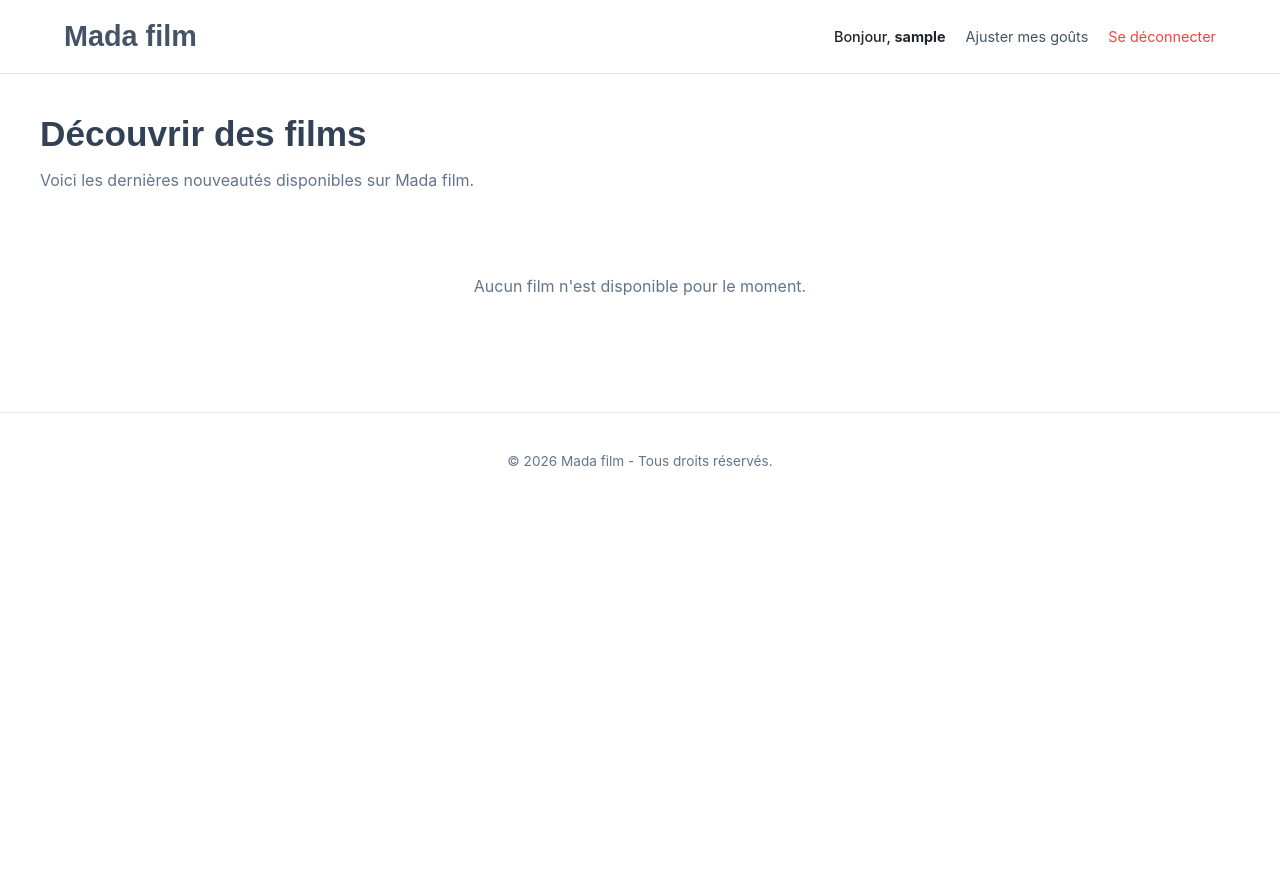
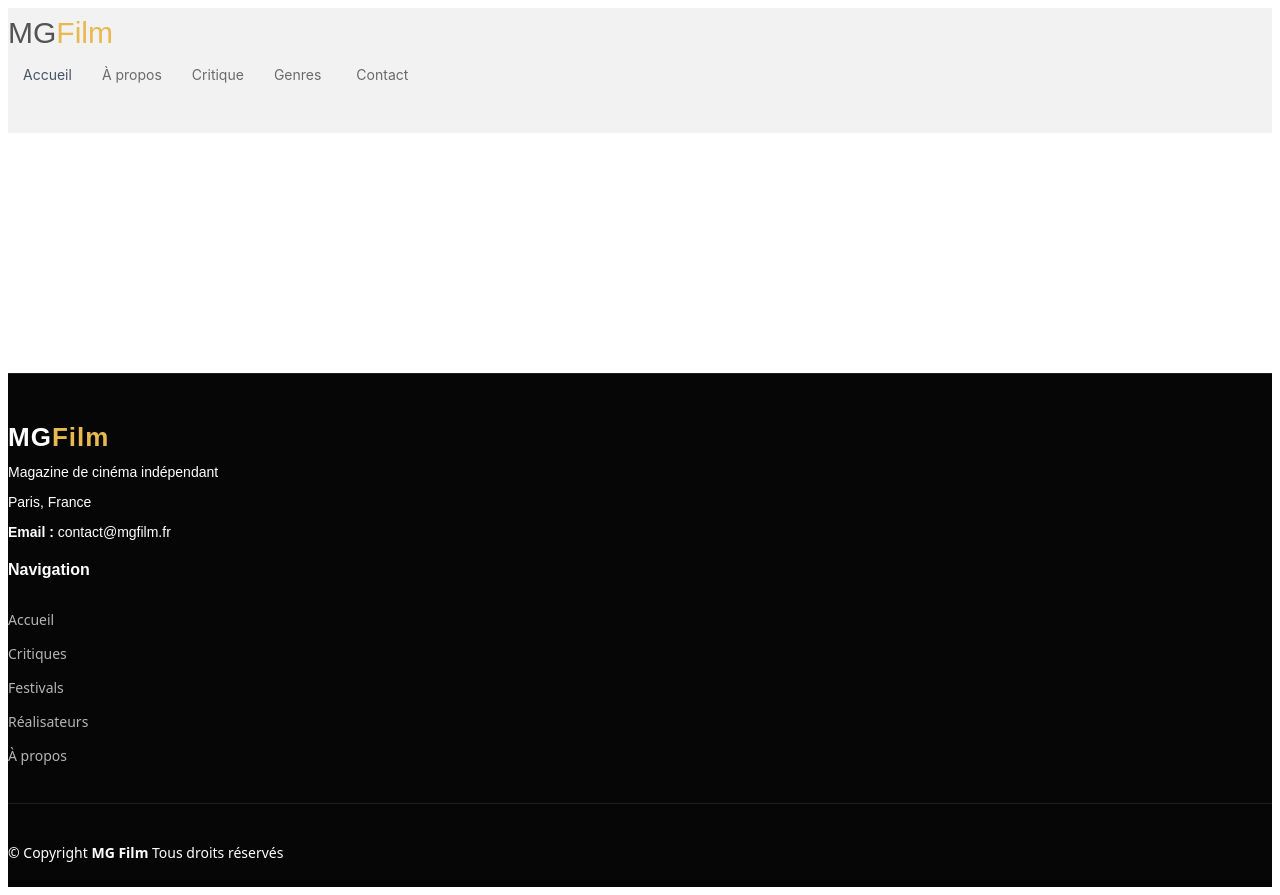
Before and after one commit to Hamzah0071/mada-film, a PHP site: page /film_page in a window 1280 px wide. Before the commit the page ends 466 px from the top, so only its background shows below. Run offline with PHP 8.4, Linux system fonts and the light colour scheme; the visitor is signed in with stand-in values (Sample User, id 1); data that the repository does not hold is empty.

Commit message:
Sur la branche prototype reorganitation des fichier

```diff
--- a/views/connexion.view.php
+++ b/views/connexion.view.php
@@ -39,7 +39,7 @@ if ($_SERVER["REQUEST_METHOD"] === "POST" && isset($_POST['action']) && $_POST['
                 $_SESSION['user_role'] = $user['role'];
 
                 // Redirection vers l'accueil ou le tableau de bord
-                header('Location: ../index.php');
+                header('Location: film_page.view.php');
                 exit();
             } else {
                 $erreurs[] = "Identifiants incorrects.";
@@ -49,7 +49,7 @@ if ($_SERVER["REQUEST_METHOD"] === "POST" && isset($_POST['action']) && $_POST['
             error_log("Erreur connexion: " . $e->getMessage());
         }
     }
-    header("Location: film_page.view.php");
+
 }
 ?>
 <!DOCTYPE html>
--- a/views/film_page.view.php
+++ b/views/film_page.view.php
@@ -43,217 +43,223 @@ try {
 }
 ?>
 <!DOCTYPE html>
-<html lang='fr'>
+<html lang="fr">
 <head>
-    <meta charset='utf-8'>
-    <meta name='viewport' content='width=device-width, initial-scale=1'>
-    <title>Mada Film - Vos Films</title>
-    <link rel='stylesheet' href='../assets/css/main.css'>
-    <style>
-        :root {
-            --font-serif: "EB Garamond", serif;
-            --font-sans: "Inter", sans-serif;
-            --bg-color: #ffffff;
-            --text-color: #212529;
-            --accent-color: #465367;
-            --muted-color: #64748b;
-            --card-bg: #f8fafc;
-            --border-color: #e2e8f0;
-        }
+  <meta charset="utf-8">
+  <meta content="width=device-width, initial-scale=1.0" name="viewport">
+  <title>MG Film — Cinéma & Critiques</title>
+  <meta name="description" content="Actualités cinéma, critiques de films, analyses et tendances du 7ème art">
+  <meta name="keywords" content="cinéma, films, critiques, sorties, acteurs, réalisateurs">
+  <link rel="icon" type="image/x-icon" href="../assets/logo.png">
+  <!-- Main CSS File -->
+  <link href="../assets/css/main.css" rel="stylesheet">
 
-        body {
-            font-family: var(--font-serif);
-            background-color: var(--bg-color);
-            color: var(--text-color);
-            margin: 0;
-            padding: 0;
-        }
+  <style>
+    /* ─── Film-themed overrides ─── */
+    :root {
+      --film-gold: #e8b94f;
+      --film-dark: #0d0d0d;
+      --film-red:  #c0392b;
+    }
 
-        /* Header Style */
-        header {
-            display: flex;
-            justify-content: space-between;
-            align-items: center;
-            padding: 20px 5%;
-            border-bottom: 1px solid var(--border-color);
-            background-color: #fff;
-        }
+    /* Star rating helper */
+    .stars { color: var(--film-gold); font-size: .85rem; letter-spacing: 1px; }
 
-        header h1 {
-            font-size: 1.8rem;
-            color: var(--accent-color);
-            margin: 0;
-        }
+    /* Badge pill for genre/category */
+    .genre-pill {
+      display: inline-block;
+      padding: 2px 10px;
+      border-radius: 20px;
+      font-size: .7rem;
+      font-weight: 700;
+      letter-spacing: .06em;
+      text-transform: uppercase;
+    }
+    .genre-pill.action   { background: #c0392b22; color: #c0392b; }
+    .genre-pill.drama    { background: #2980b922; color: #2980b9; }
+    .genre-pill.sci-fi   { background: #8e44ad22; color: #8e44ad; }
+    .genre-pill.thriller { background: #e67e2222; color: #e67e22; }
+    .genre-pill.comedy   { background: #27ae6022; color: #27ae60; }
+    .genre-pill.animation{ background: #16a08522; color: #16a085; }
 
-        .user-nav {
-            font-family: var(--font-sans);
-            font-size: 0.9rem;
-            display: flex;
-            align-items: center;
-            gap: 20px;
-        }
+    /* Slider overlay tweak — make text pop on film stills */
+    .slider .swiper-slide .content {
+      background: linear-gradient(to top, rgba(0,0,0,.85) 0%, rgba(0,0,0,.25) 70%, transparent 100%);
+    }
+    .slider .swiper-slide .content .meta-row {
+      display: flex; align-items: center; gap: .6rem;
+      margin-bottom: .4rem; font-size: .8rem; color: #bbb;
+    }
+    .slider .swiper-slide .content .stars { font-size: 1rem; }
 
-        .user-nav span {
-            font-weight: 500;
-        }
+    /* Post entry mini-meta */
+    .film-meta {
+      display: flex; align-items: center; gap: .5rem;
+      font-size: .75rem; color: #888; margin-bottom: .3rem;
+    }
+    .film-meta .stars { font-size: .75rem; }
 
-        .btn-logout {
-            color: #ef4444;
-            text-decoration: none;
-            transition: opacity 0.2s;
-        }
-        .btn-logout:hover { opacity: 0.8; }
+    /* "En salle" badge */
+    .in-theaters {
+      display: inline-block;
+      background: var(--film-red);
+      color: #fff;
+      font-size: .65rem; font-weight: 700;
+      padding: 1px 7px; border-radius: 3px;
+      text-transform: uppercase; letter-spacing: .07em;
+    }
 
-        /* Main Content */
-        main {
-            max-width: 1200px;
-            margin: 40px auto;
-            padding: 0 20px;
-        }
+    /* Trending list tweak */
+    .trending .trending-post li a h3 { font-size: .88rem; }
 
-        .section-title {
-            font-size: 2.2rem;
-            margin-bottom: 8px;
-            color: #334155;
-        }
+    /* Director credit line */
+    .director-line { font-size: .8rem; color: #777; margin-bottom: .3rem; }
+    .director-line span { color: #444; font-weight: 600; }
 
-        .section-subtitle {
-            font-family: var(--font-sans);
-            font-size: 1rem;
-            color: var(--muted-color);
-            margin-bottom: 30px;
-        }
+    /* Section accent bar */
+    .section-title h2::after {
+      content: '';
+      display: block;
+      width: 40px;
+      height: 3px;
+      background: var(--film-gold);
+      margin-top: 6px;
+    }
+  </style>
+</head>
 
-        /* Grille des Films */
-        .movies-grid {
-            display: grid;
-            grid-template-columns: repeat(auto-fill, minmax(250px, 1fr));
-            gap: 30px;
-        }
+<body class="index-page">
 
-        .movie-card {
-            background-color: var(--card-bg);
-            border: 1px solid var(--border-color);
-            border-radius: 8px;
-            overflow: hidden;
-            display: flex;
-            flex-direction: column;
-            transition: transform 0.2s, box-shadow 0.2s;
-        }
+  <header id="header" class="header d-flex align-items-center sticky-top">
+    <div class="container position-relative d-flex align-items-center justify-content-between">
 
-        .movie-card:hover {
-            transform: translateY(-5px);
-            box-shadow: 0 10px 20px rgba(0,0,0,0.05);
-        }
+      <a href="index.html" class="logo d-flex align-items-center me-auto me-xl-0">
+        <h1 class="sitename">MG<span style="color:var(--film-gold)">Film</span></h1>
+      </a>
 
-        .movie-img-wrapper {
-            width: 100%;
-            height: 350px;
-            background-color: #cbd5e1;
-            overflow: hidden;
-        }
+      <nav id="navmenu" class="navmenu">
+        <ul>
+          <li><a href="index.html" class="active">Accueil</a></li>
+          <li><a href="about.html">À propos</a></li>
+          <li><a href="single-post.html">Critique</a></li>
+          <li class="dropdown"><a href="#"><span>Genres</span> <i class="bi bi-chevron-down toggle-dropdown"></i></a>
+            <ul>
+              <li><a href="category.html">Action & Aventure</a></li>
+              <li><a href="category.html">Drame</a></li>
+              <li><a href="category.html">Science-Fiction</a></li>
+              <li><a href="category.html">Comédie</a></li>
+              <li class="dropdown"><a href="#"><span>Plus de genres</span> <i class="bi bi-chevron-down toggle-dropdown"></i></a>
+                <ul>
+                  <li><a href="#">Thriller</a></li>
+                  <li><a href="#">Animation</a></li>
+                  <li><a href="#">Horreur</a></li>
+                  <li><a href="#">Documentaire</a></li>
+                  <li><a href="#">Romance</a></li>
+                </ul>
+              </li>
+            </ul>
+          </li>
+          <li><a href="contact.html">Contact</a></li>
+        </ul>
+        <i class="mobile-nav-toggle d-xl-none bi bi-list"></i>
+      </nav>
 
-        .movie-img-wrapper img {
-            width: 100%;
-            height: 100%;
-            object-fit: cover;
-        }
+      <div class="header-social-links">
+        <a href="#" class="twitter"><i class="bi bi-twitter-x"></i></a>
+        <a href="#" class="facebook"><i class="bi bi-facebook"></i></a>
+        <a href="#" class="instagram"><i class="bi bi-instagram"></i></a>
+        <a href="#" class="linkedin"><i class="bi bi-linkedin"></i></a>
+      </div>
 
-        .movie-info {
-            padding: 20px;
-            display: flex;
-            flex-direction: column;
-            flex-grow: 1;
-        }
+    </div>
+  </header>
 
-        .movie-title {
-            font-size: 1.4rem;
-            margin-bottom: 5px;
-            color: #1e293b;
-            line-height: 1.2;
-        }
+  <main class="main">
+    <!-- espace de films -->
+   <section>
 
-        .movie-meta {
-            font-family: var(--font-sans);
-            font-size: 0.85rem;
-            color: var(--muted-color);
-            margin-bottom: 12px;
-        }
 
-        .movie-desc {
-            font-size: 0.95rem;
-            color: #475569;
-            line-height: 1.5;
-            display: -webkit-box;
-            -webkit-line-clamp: 3;
-            -webkit-box-orient: vertical;
-            overflow: hidden;
-            margin-bottom: 15px;
-        }
+   </section>
+   <section>
 
-        /* Footer */
-        footer {
-            text-align: center;
-            padding: 40px 20px;
-            margin-top: 60px;
-            border-top: 1px solid var(--border-color);
-            font-family: var(--font-sans);
-            font-size: 0.85rem;
-            color: var(--muted-color);
-        }
-    </style>
-</head>
-<body>
+   </section>
+   <section>
 
-    <header>
-        <h1>Mada film</h1>
-        <div class='user-nav'>
-            <span>Bonjour, <strong><?= htmlspecialchars($name_user) ?></strong></span>
-            <a href="genres.php" style="color: var(--accent-color); text-decoration: none;">Ajuster mes goûts</a>
-            <a href="deconnexion.php" class="btn-logout">Se déconnecter</a>
+   </section>
+
+  </main>
+
+  <footer id="footer" class="footer dark-background">
+    <div class="container footer-top">
+      <div class="row gy-4">
+
+        <div class="col-lg-4 col-md-6 footer-about">
+          <a href="index.html" class="logo d-flex align-items-center">
+            <span class="sitename">MG<span style="color:var(--film-gold)">Film</span></span>
+          </a>
+          <div class="footer-contact pt-3">
+            <p>Magazine de cinéma indépendant</p>
+            <p>Paris, France</p>
+            <p class="mt-3"><strong>Email :</strong> <span>contact@mgfilm.fr</span></p>
+          </div>
+          <!--  -->
         </div>
-    </header>
 
-    <main>
-        <?php if ($is_personalized): ?>
-            <h2 class='section-title'>Inspiré par vos goûts</h2>
-            <p class='section-subtitle'>Voici les films correspondant aux genres que vous avez sélectionnés.</p>
-        <?php else: ?>
-            <h2 class='section-title'>Découvrir des films</h2>
-            <p class='section-subtitle'>Voici les dernières nouveautés disponibles sur Mada film.</p>
-        <?php endif; ?>
+        <div class="col-lg-2 col-md-3 footer-links">
+          <h4>Navigation</h4>
+          <ul>
+            <li><a href="#">Accueil</a></li>
+            <li><a href="#">Critiques</a></li>
+            <li><a href="#">Festivals</a></li>
+            <li><a href="#">Réalisateurs</a></li>
+            <li><a href="#">À propos</a></li>
+          </ul>
+        </div>
 
-        <div class='movies-grid'>
-            <?php if (!empty($films)): ?>
-                <?php foreach ($films as $film): ?>
-                    <div class='movie-card'>
-                        <div class='movie-img-wrapper'>
-                            <?php if (!empty($film['img'])): ?>
-                                <img src='../assets/img/<?= htmlspecialchars($film['img']) ?>' alt='Affiche de <?= htmlspecialchars($film['title_film']) ?>'>
-                            <?php else: ?>
-                                <div style="display: flex; align-items: center; justify-content: center; height: 100%; color: #94a3b8; font-family: var(--font-sans);">Pas d'affiche</div>
-                            <?php endif; ?>
-                        </div>
-                        <div class='movie-info'>
-                            <h3 class='movie-title'><?= htmlspecialchars($film['title_film']) ?></h3>
-                            <div class='movie-meta'>
-                                <?= htmlspecialchars($film['name_realisateur']) ?> &bull; <?= htmlspecialchars($film['film_year']) ?>
-                            </div>
-                            <p class='movie-desc'><?= htmlspecialchars($film['description']) ?></p>
-                        </div>
-                    </div>
-                <?php endforeach; ?>
-            <?php else: ?>
-                <p style="grid-column: 1/-1; text-align: center; color: var(--muted-color); font-family: var(--font-sans); padding: 40px 0;">
-                    Aucun film n'est disponible pour le moment.
-                </p>
-            <?php endif; ?>
-        </div>
-    </main>
+        <!-- <div class="col-lg-2 col-md-3 footer-links">
+          <h4>Genres</h4>
+          <ul>
+            <li><a href="#">Action</a></li>
+            <li><a href="#">Drame</a></li>
+            <li><a href="#">Science-Fiction</a></li>
+            <li><a href="#">Thriller</a></li>
+            <li><a href="#">Animation</a></li>
+          </ul>
+        </div> -->
 
-    <footer>
-        &copy; <?= date('Y') ?> Mada film - Tous droits réservés.
-    </footer>
+        <!-- <div class="col-lg-2 col-md-3 footer-links">
+          <h4>Plateformes</h4>
+          <ul>
+            <li><a href="#">Netflix</a></li>
+            <li><a href="#">Disney+</a></li>
+            <li><a href="#">MUBI</a></li>
+            <li><a href="#">Amazon Prime</a></li>
+            <li><a href="#">Apple TV+</a></li>
+          </ul>
+        </div> -->
+
+        <!-- <div class="col-lg-2 col-md-3 footer-links">
+          <h4>La Rédaction</h4>
+          <ul>
+            <li><a href="#">Marie Fontaine</a></li>
+            <li><a href="#">Pierre Leconte</a></li>
+            <li><a href="#">Sofia Marino</a></li>
+            <li><a href="#">Clara Dubois</a></li>
+            <li><a href="#">Jean-Luc Moreau</a></li>
+          </ul>
+        </div> -->
+
+      </div>
+    </div>
+
+    <div class="container copyright text-center mt-4">
+      <p>© <span>Copyright</span> <strong class="px-1 sitename">MG Film</strong> <span>Tous droits réservés</span></p>
+
+    </div>
+  </footer>
+
+  <!-- Main JS File -->
+  <script src="assets/js/main.js"></script>
 
 </body>
 </html>
```
Also changed, not shown: views/door.view.php (deleted, +0 -224 lines).
